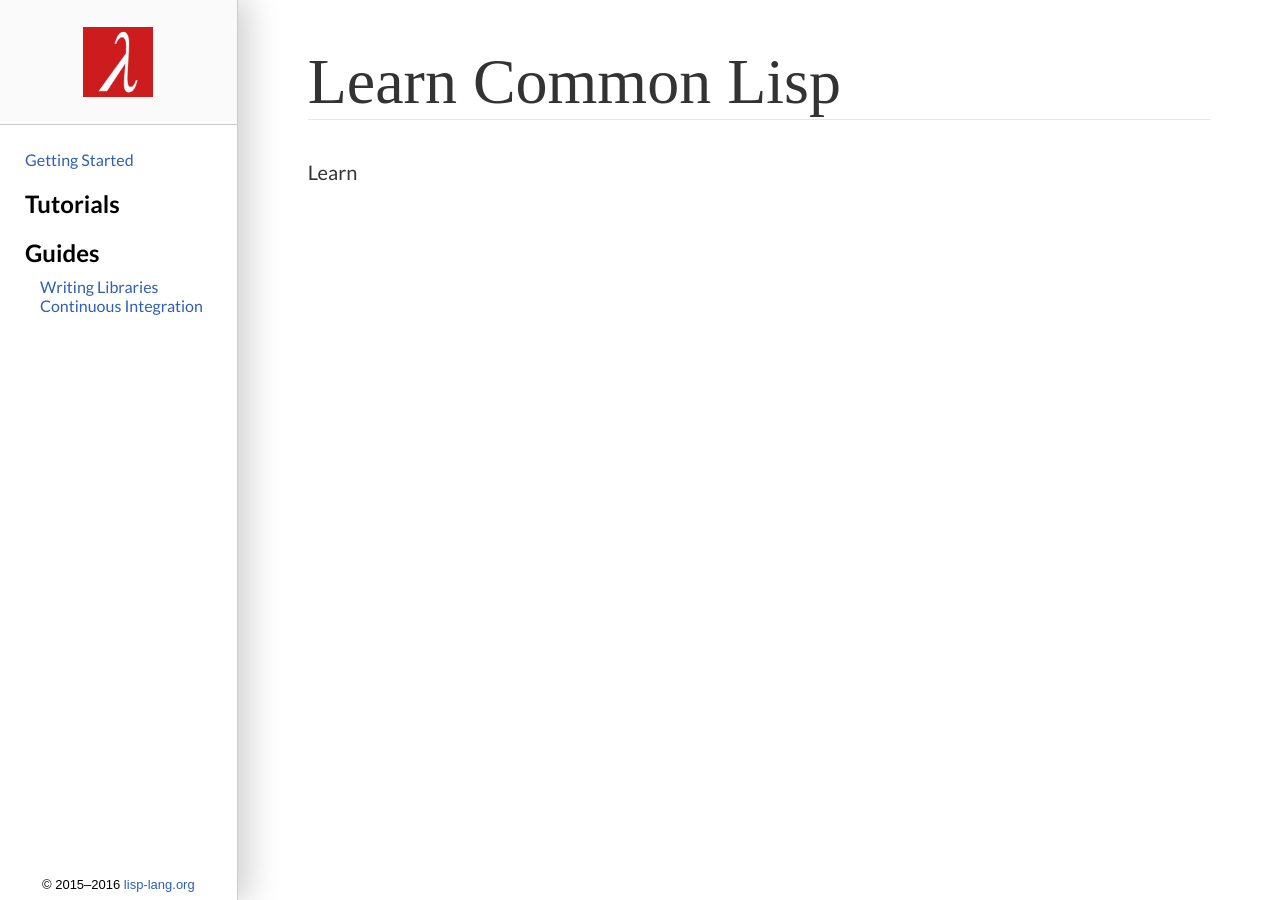
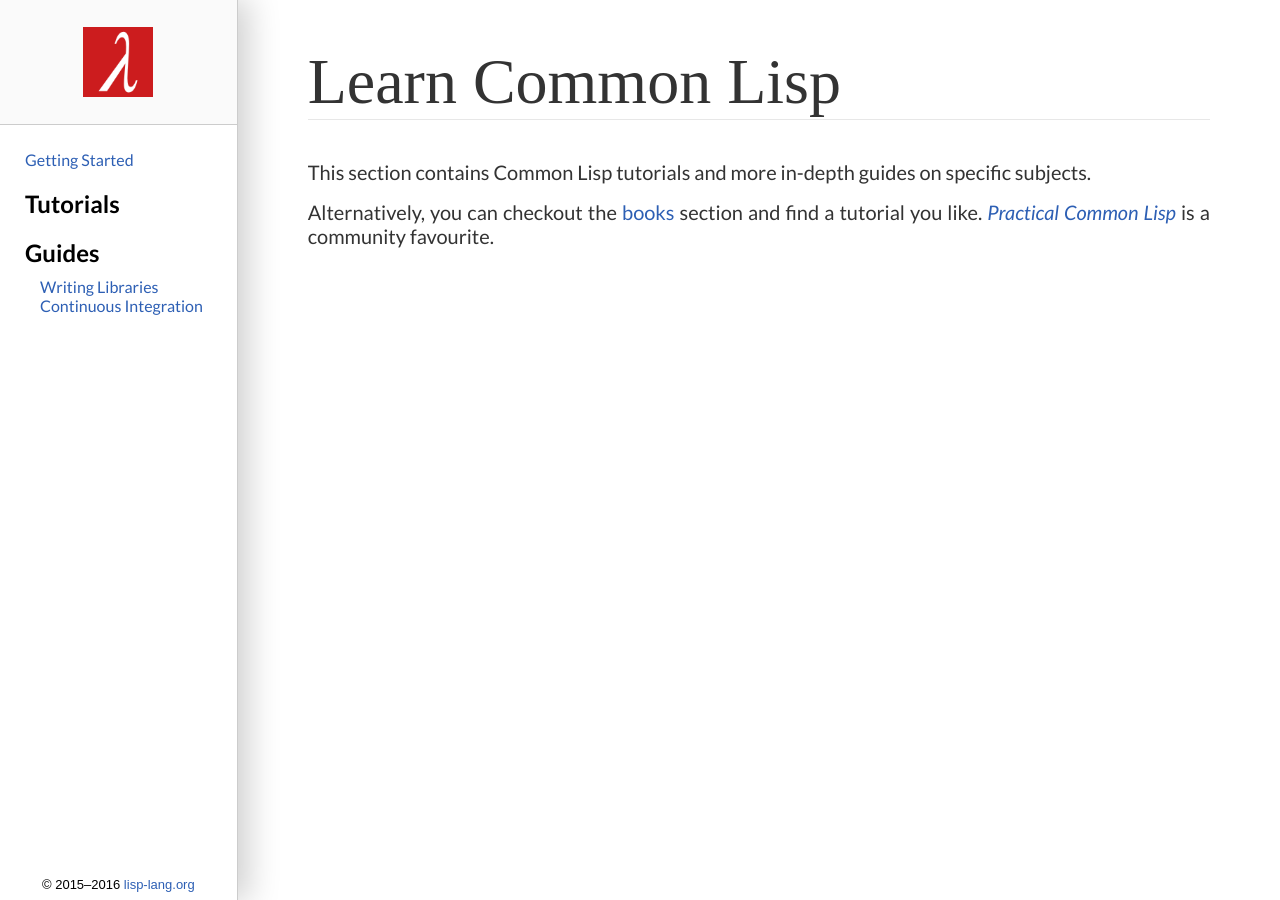
Before and after one commit to LispLang/lisplang.github.io, a Jekyll site: the page built from learn/index.md, in a window 1280 px wide. Built offline with Jekyll 4.4.1, drawn with Linux system fonts in a browser that asks for light colours; some web fonts are replaced.

Commit message:
Some text for the learning section

```diff
--- a/learn/index.md
+++ b/learn/index.md
@@ -3,4 +3,11 @@ title: Learn Common Lisp
 permalink: /learn/
 ---
 
-Learn
+This section contains Common Lisp tutorials and more in-depth guides on specific
+subjects.
+
+Alternatively, you can checkout the [books][books] section and find a tutorial
+you like. [_Practical Common Lisp_][pcl] is a community favourite.
+
+[books]: /books/
+[pcl]: /books/#practical-common-lisp
```
